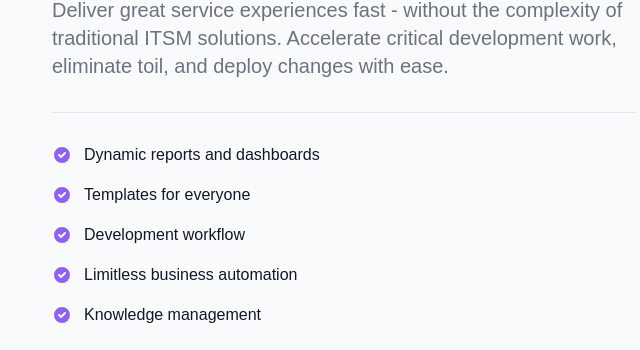
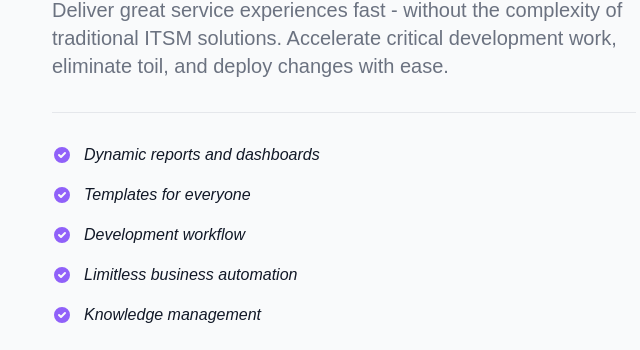
Before and after one commit to Canara-Tech-Labs/Internship-2024-exercise-1, a website: page landwind-1.0.0/index.html in a window 1280 px wide. Shown: the part 1339-1689 px from the top of the page, 620-1260 px from the left. Drawn offline with nearby package versions, Linux system fonts and the light colour scheme.

Commit message:
index file changed one more time

```diff
--- a/landwind-1.0.0/index.html
+++ b/landwind-1.0.0/index.html
@@ -207,27 +207,27 @@
                         <li class="flex space-x-3">
                             <!-- Icon -->
                             <svg class="flex-shrink-0 w-5 h-5 text-purple-500 dark:text-purple-400" fill="currentColor" viewBox="0 0 20 20" xmlns="http://www.w3.org/2000/svg"><path fill-rule="evenodd" d="M10 18a8 8 0 100-16 8 8 0 000 16zm3.707-9.293a1 1 0 00-1.414-1.414L9 10.586 7.707 9.293a1 1 0 00-1.414 1.414l2 2a1 1 0 001.414 0l4-4z" clip-rule="evenodd"></path></svg>
-                            <span class="text-base font-medium leading-tight text-gray-900 dark:text-white">Dynamic reports and dashboards</span>
+                            <span class="text-base font-medium leading-tight text-gray-900 dark:text-white "><em>Dynamic reports and dashboards</em></span>
                         </li>
                         <li class="flex space-x-3">
                             <!-- Icon -->
                             <svg class="flex-shrink-0 w-5 h-5 text-purple-500 dark:text-purple-400" fill="currentColor" viewBox="0 0 20 20" xmlns="http://www.w3.org/2000/svg"><path fill-rule="evenodd" d="M10 18a8 8 0 100-16 8 8 0 000 16zm3.707-9.293a1 1 0 00-1.414-1.414L9 10.586 7.707 9.293a1 1 0 00-1.414 1.414l2 2a1 1 0 001.414 0l4-4z" clip-rule="evenodd"></path></svg>
-                            <span class="text-base font-medium leading-tight text-gray-900 dark:text-white">Templates for everyone</span>
+                            <span class="text-base font-medium leading-tight text-gray-900 dark:text-white"><em>Templates for everyone</em></span>
                         </li>
                         <li class="flex space-x-3">
                             <!-- Icon -->
                             <svg class="flex-shrink-0 w-5 h-5 text-purple-500 dark:text-purple-400" fill="currentColor" viewBox="0 0 20 20" xmlns="http://www.w3.org/2000/svg"><path fill-rule="evenodd" d="M10 18a8 8 0 100-16 8 8 0 000 16zm3.707-9.293a1 1 0 00-1.414-1.414L9 10.586 7.707 9.293a1 1 0 00-1.414 1.414l2 2a1 1 0 001.414 0l4-4z" clip-rule="evenodd"></path></svg>
-                            <span class="text-base font-medium leading-tight text-gray-900 dark:text-white">Development workflow</span>
+                            <span class="text-base font-medium leading-tight text-gray-900 dark:text-white"><em>Development workflow</em></span>
                         </li>
                         <li class="flex space-x-3">
                             <!-- Icon -->
                             <svg class="flex-shrink-0 w-5 h-5 text-purple-500 dark:text-purple-400" fill="currentColor" viewBox="0 0 20 20" xmlns="http://www.w3.org/2000/svg"><path fill-rule="evenodd" d="M10 18a8 8 0 100-16 8 8 0 000 16zm3.707-9.293a1 1 0 00-1.414-1.414L9 10.586 7.707 9.293a1 1 0 00-1.414 1.414l2 2a1 1 0 001.414 0l4-4z" clip-rule="evenodd"></path></svg>
-                            <span class="text-base font-medium leading-tight text-gray-900 dark:text-white">Limitless business automation</span>
+                            <span class="text-base font-medium leading-tight text-gray-900 dark:text-white"><em>Limitless business automation</em></span>
                         </li>
                         <li class="flex space-x-3">
                             <!-- Icon -->
                             <svg class="flex-shrink-0 w-5 h-5 text-purple-500 dark:text-purple-400" fill="currentColor" viewBox="0 0 20 20" xmlns="http://www.w3.org/2000/svg"><path fill-rule="evenodd" d="M10 18a8 8 0 100-16 8 8 0 000 16zm3.707-9.293a1 1 0 00-1.414-1.414L9 10.586 7.707 9.293a1 1 0 00-1.414 1.414l2 2a1 1 0 001.414 0l4-4z" clip-rule="evenodd"></path></svg>
-                            <span class="text-base font-medium leading-tight text-gray-900 dark:text-white">Knowledge management</span>
+                            <span class="text-base font-medium leading-tight text-gray-900 dark:text-white"><em>Knowledge management</em></span>
                         </li>
                     </ul>
                     <p class="font-light lg:text-xl">Deliver great service experiences fast - without the complexity of traditional ITSM solutions.</p>
```
